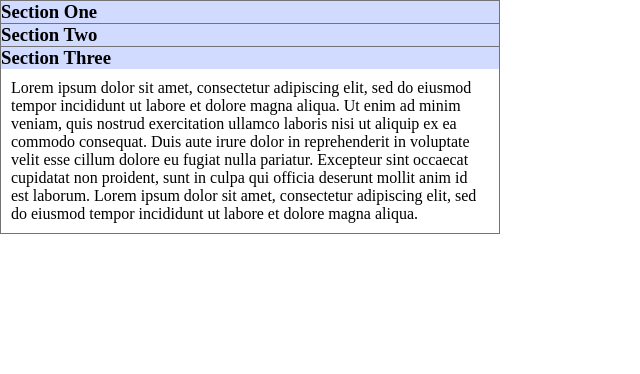
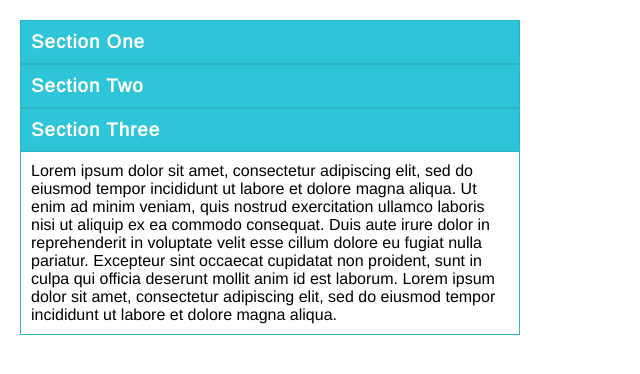
Before and after one commit to Alex-Windle/Accordion, a plain HTML site: page src/html/index.html in a window 1280 px wide. Shown: the whole page, without its empty margins (0-640 px from the left). Drawn offline with nearby package versions, Linux system fonts and the light colour scheme; files that its build step writes are made by us from their sources.

Commit message:
final styling

```diff
--- a/src/html/index.html
+++ b/src/html/index.html
@@ -2,6 +2,7 @@
 <html>
 <head>
   <title>Accordion</title>
+  <link href='https://fonts.googleapis.com/css?family=Arimo' rel='stylesheet' type='text/css'>
   <link rel="stylesheet" href="css/main.css">
 </head>
 <body>
--- a/src/sass/main.scss
+++ b/src/sass/main.scss
@@ -1,10 +1,18 @@
 /* CSS Entry Point */
-$title: #D1DBFF;
-$border: #737373;
+$title: #2FC5D8;
+$border: #2AB3C5;
 
 *{
 	box-sizing: border-box;
 	margin:0;
+	font-family: 'Arimo', sans-serif;
+}
+
+.app{
+	margin: 20px;
+}
+h3, p{
+		padding: 10px;
 }
 
 .accordion{
@@ -18,11 +26,13 @@ $border: #737373;
 		border-bottom: none;
 	}
 	h3{
+		color: white;
+		letter-spacing: 1px;
 		background-color: $title;
+		border-bottom:.5px solid $border;
 	}
 	p{
 		overflow: hidden;
-		padding: 10px;
 		transition: all 1s;
 		max-height: 200px;
 	}
```
